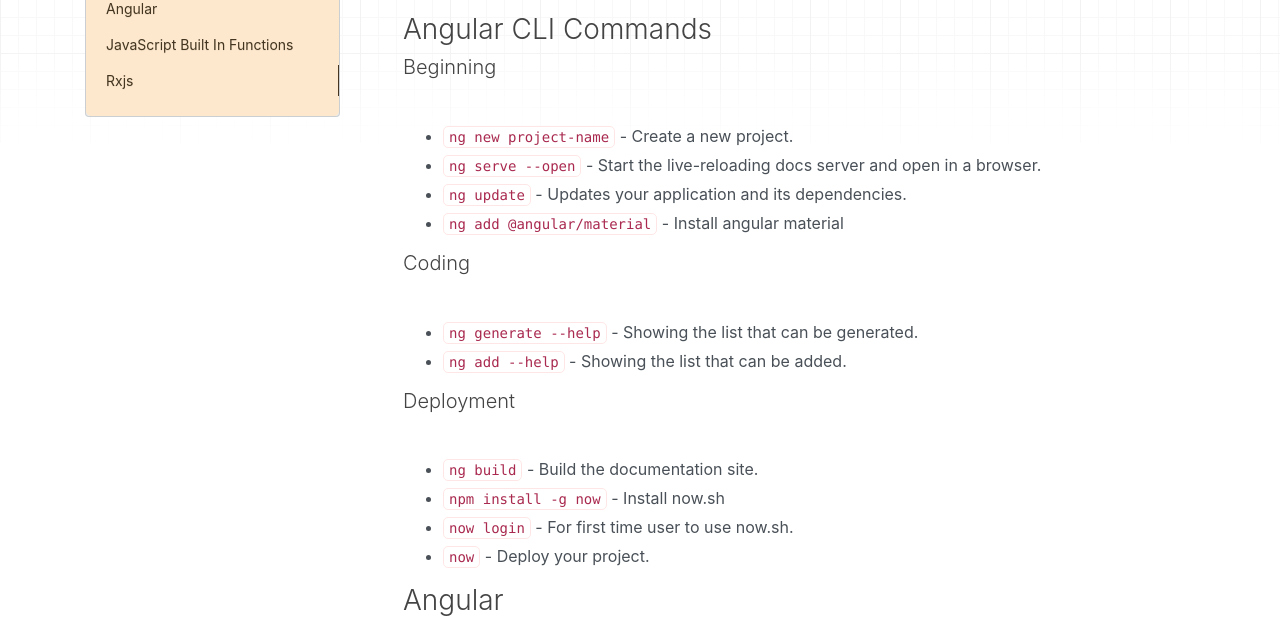
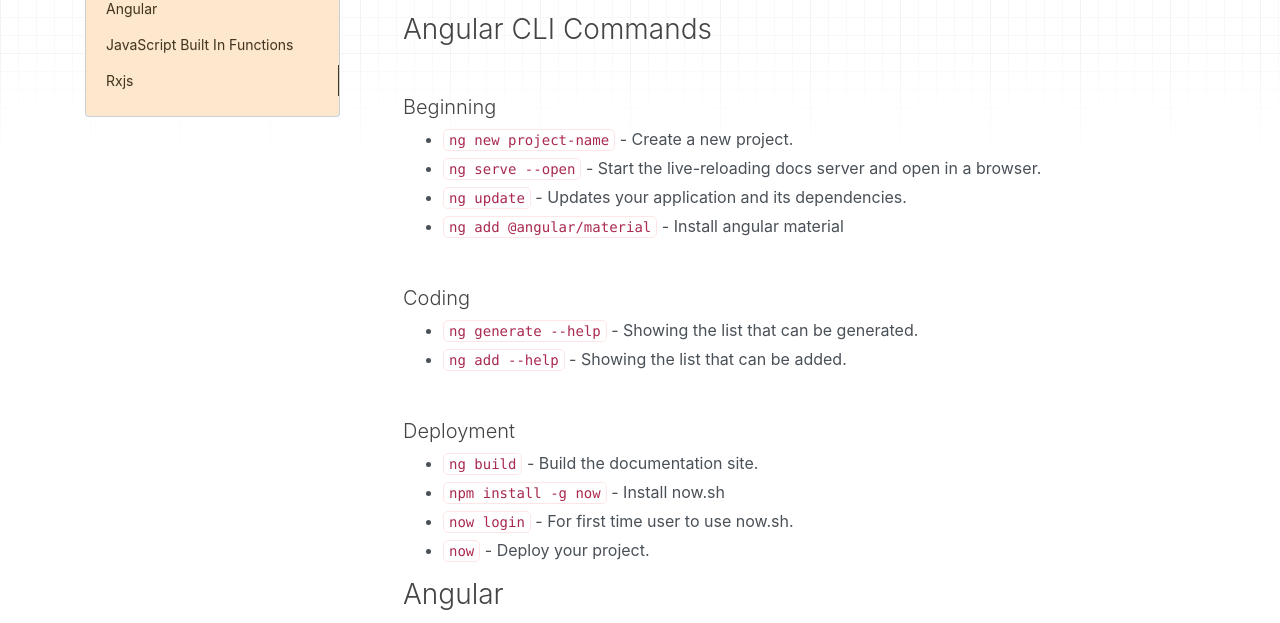
Before and after one commit to syhue/angular-cheatsheet, a plain HTML site: page index.html in a window 1280 px wide. Shown: the part 163-786 px from the top of the page. Drawn offline with nearby package versions, Linux system fonts and the light colour scheme.

Commit message:
change style

```diff
--- a/extra.css
+++ b/extra.css
@@ -21,8 +21,7 @@
 }
 
 h5 {
-    margin-top: 5px;
-    margin-bottom: 2.8rem;
+    margin-top: 3rem;
 }
 
 h3 {
```
Also changed, not shown: index.html (+1 -1 lines), 1 other file.
